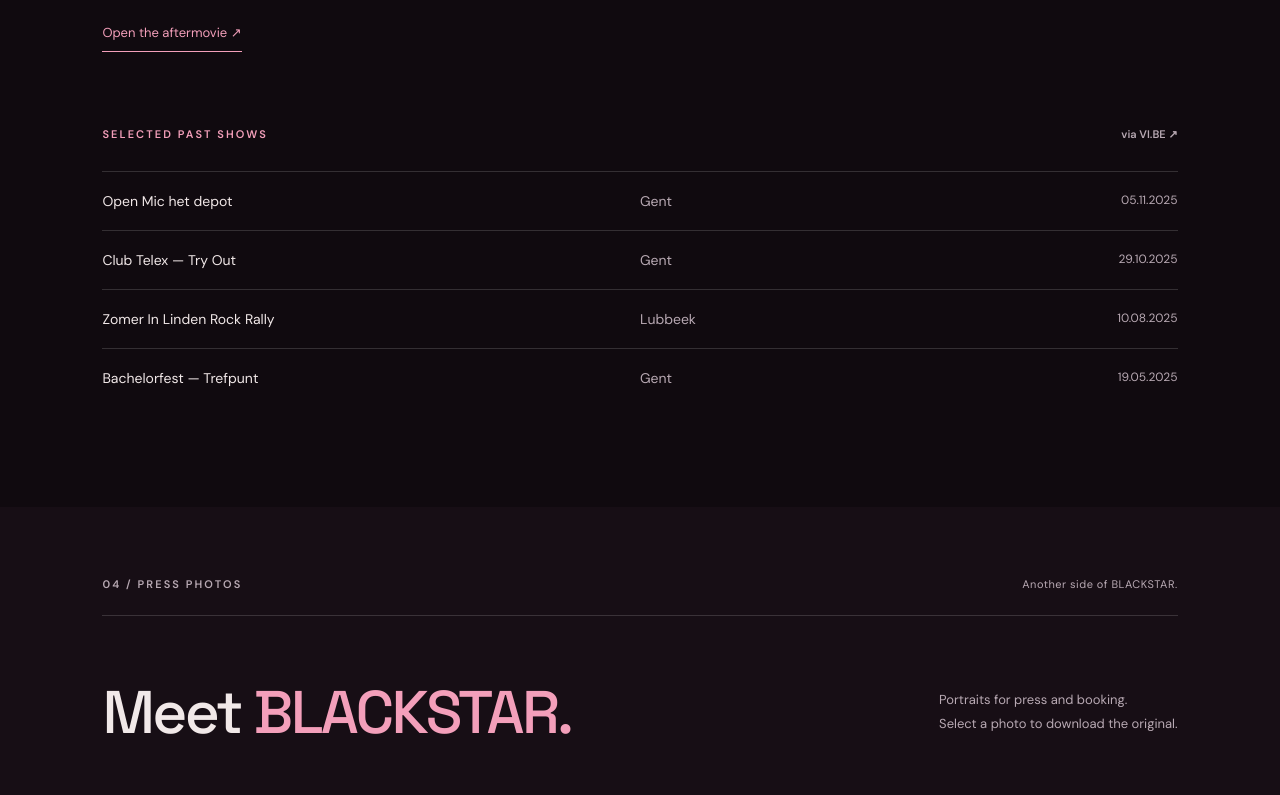
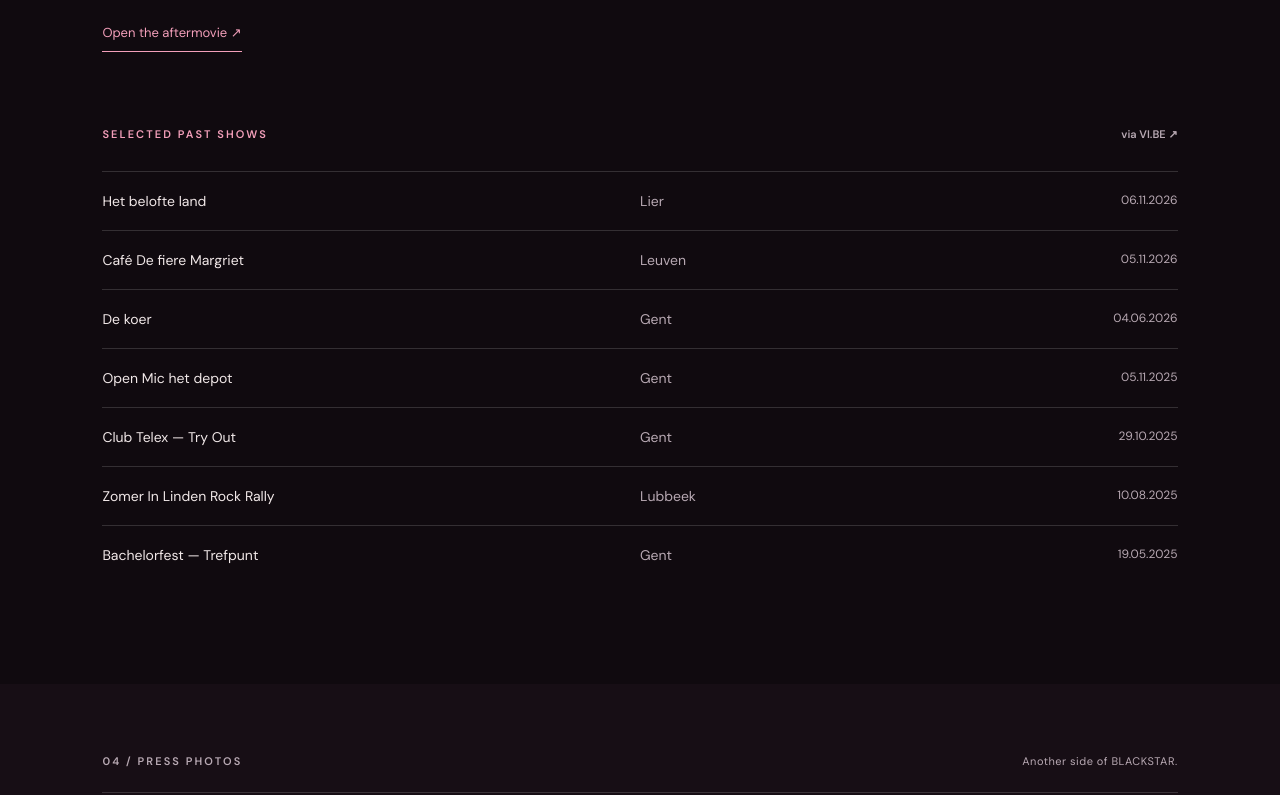
Before and after one commit to sebastdenolf-maker/blackstar-epk, a plain HTML site: page index.html in a window 1280 px wide. Shown: the part 4245-5040 px from the top of the page. Drawn offline with Linux system fonts and the light colour scheme.

Commit message:
Add three 2026 shows from VI.BE

```diff
--- a/index.html
+++ b/index.html
@@ -49,7 +49,7 @@
       <div class="live-grid"><p class="lead">A live band, a love of dance and an artist who wants the room to feel something together.</p><div class="body-copy"><p>BLACKSTAR brings his songs to the stage with live musicians. Sensuality and playful energy sit alongside moments of openness, with dance as a thread running through the show.</p><p>Between the songs, there is room for connection: the masks we wear, the people we love and the freedom of being yourself. The invitation is simple — let go of what others might think and be part of the moment.</p><dl class="facts"><div><dt>Format</dt><dd>BLACKSTAR + live band</dd></div><div><dt>Set length</dt><dd>45 minutes</dd></div><div><dt>Based in</dt><dd>Lier, Belgium</dd></div><div><dt>Technical requirements</dt><dd><a href="assets/BLACKSTAR-Technical-Rider-Cafes.pdf" download="BLACKSTAR-Technical-Rider-Cafes.pdf">Technical rider — cafés (PDF) ↓</a></dd></div></dl></div></div>
       <div class="actions"><a class="button outline" href="assets/BLACKSTAR-Technical-Rider-Cafes.pdf" download="BLACKSTAR-Technical-Rider-Cafes.pdf">Download technical rider — cafés <span>PDF ↓</span></a></div>
       <div class="aftermovie"><p class="small-label">Release show / Aftermovie <span>BLACKSTAR live</span></p><video controls playsinline preload="metadata" poster="assets/blackstar-aftermovie-poster.jpg" aria-label="BLACKSTAR release show aftermovie"><source src="assets/blackstar-live-540.mp4" type="video/mp4">Your browser does not support embedded video. <a href="assets/blackstar-live-540.mp4">Watch the release show aftermovie.</a></video><a class="text-link" href="assets/blackstar-live-540.mp4" target="_blank" rel="noopener">Open the aftermovie ↗</a></div>
-      <div class="shows"><p class="eyebrow">Selected past shows <a href="https://vi.be/platform/BICHYROYAL" target="_blank" rel="noopener noreferrer">via VI.BE ↗</a></p><div><span>Open Mic het depot</span><span>Gent</span><span>05.11.2025</span></div><div><span>Club Telex — Try Out</span><span>Gent</span><span>29.10.2025</span></div><div><span>Zomer In Linden Rock Rally</span><span>Lubbeek</span><span>10.08.2025</span></div><div><span>Bachelorfest — Trefpunt</span><span>Gent</span><span>19.05.2025</span></div></div>
+      <div class="shows"><p class="eyebrow">Selected past shows <a href="https://vi.be/platform/BICHYROYAL" target="_blank" rel="noopener noreferrer">via VI.BE ↗</a></p><div><span>Het belofte land</span><span>Lier</span><span>06.11.2026</span></div><div><span>Café De fiere Margriet</span><span>Leuven</span><span>05.11.2026</span></div><div><span>De koer</span><span>Gent</span><span>04.06.2026</span></div><div><span>Open Mic het depot</span><span>Gent</span><span>05.11.2025</span></div><div><span>Club Telex — Try Out</span><span>Gent</span><span>29.10.2025</span></div><div><span>Zomer In Linden Rock Rally</span><span>Lubbeek</span><span>10.08.2025</span></div><div><span>Bachelorfest — Trefpunt</span><span>Gent</span><span>19.05.2025</span></div></div>
     </section>
 
     <section class="section press" id="photos"><div class="section-label"><span>04 / PRESS PHOTOS</span><span>Another side of BLACKSTAR.</span></div><div class="press-heading"><h2>Meet <em>BLACKSTAR.</em></h2><p class="body-copy">Portraits for press and booking.<br>Select a photo to download the original.</p></div><div class="photo-grid">
```
